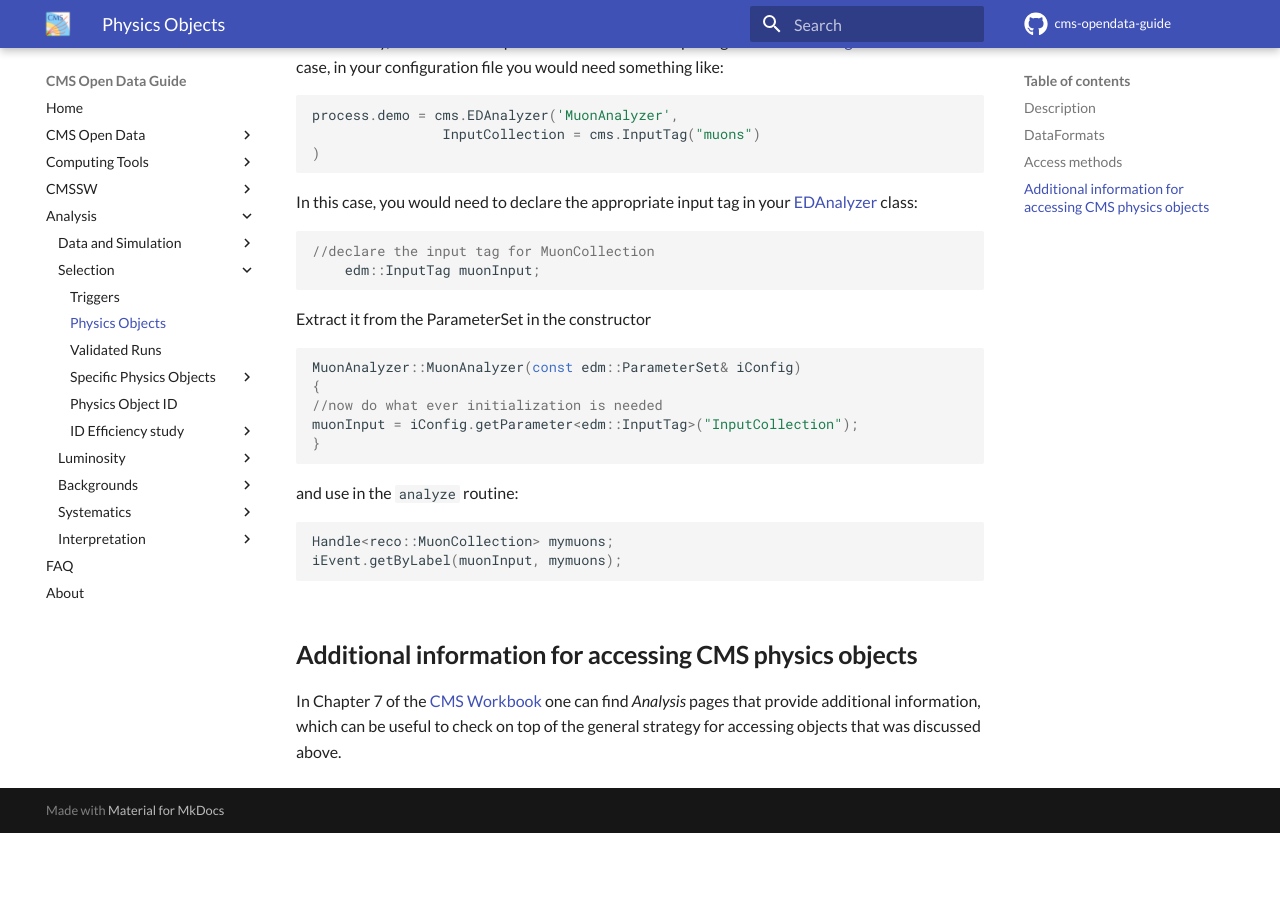
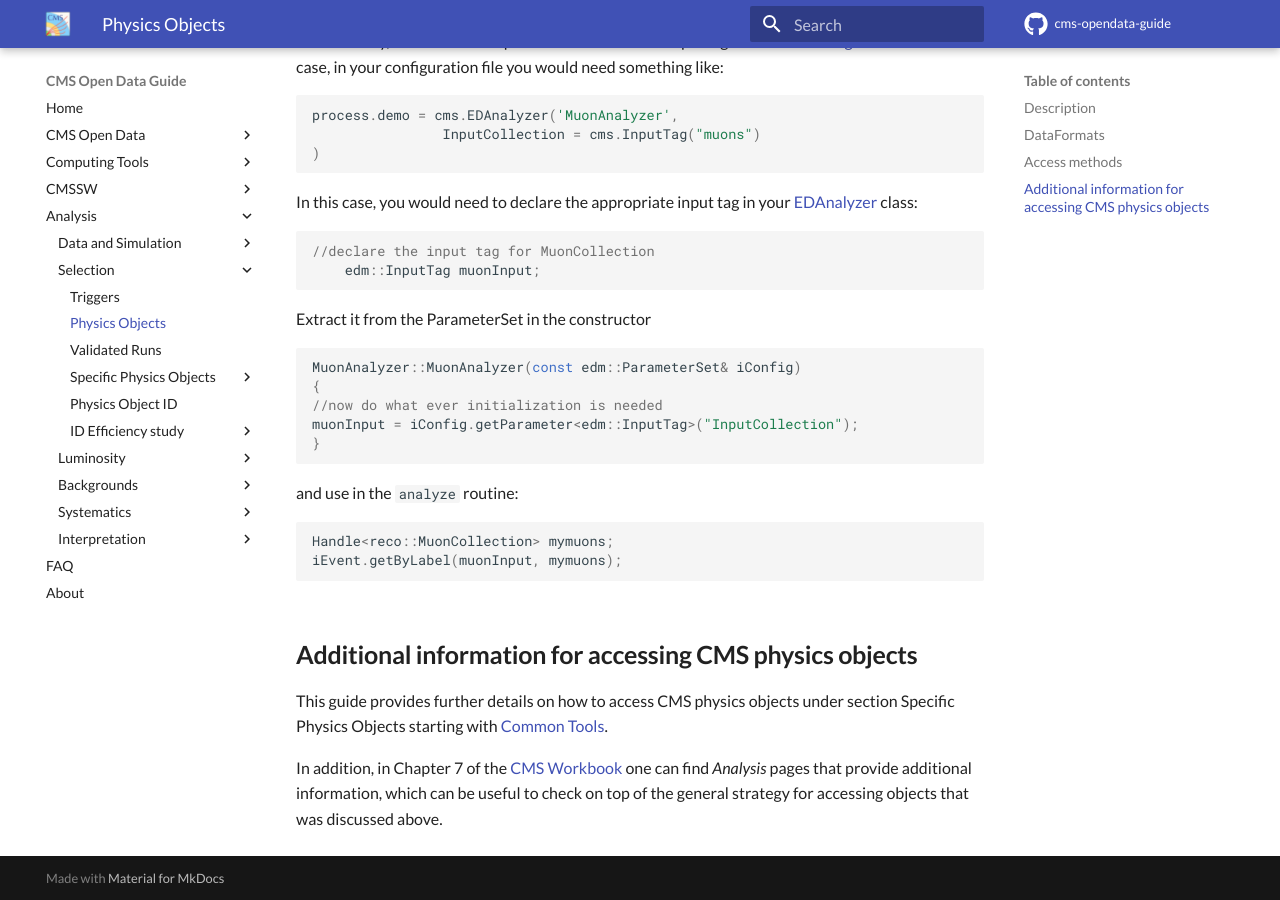
Before and after one commit to cernopendata/cms-opendata-guide, an MkDocs documentation site: the page built from docs/analysis/selection/objects.md, in a window 1280 px wide and 900 px high, scrolled down 2691 px. Built offline with MkDocs 1.6.1 and Material for MkDocs 9.7.7, drawn with Linux system fonts in a browser that asks for light colours; comment, search, counter and statistics services are not loaded; before the commit the page ends 3524 px from its top, so only the background shows below that.

Commit message:
analysis: updates to objects pages

```diff
--- a/docs/analysis/selection/objects.md
+++ b/docs/analysis/selection/objects.md
@@ -145,4 +145,6 @@ In the [Event methods for data access](https://twiki.cern.ch/twiki/bin/view/CMSP
 
 ## Additional information for accessing CMS physics objects
 
-In Chapter 7 of the [CMS Workbook](https://twiki.cern.ch/twiki/bin/view/CMSPublic/WorkBookIntroHiLevelReco) one can find *Analysis* pages that provide additional information, which can be useful to check on top of the general strategy for accessing objects that was discussed above.
+This guide provides further details on how to access CMS physics objects under section Specific Physics Objects starting with [Common Tools](objects/tools.md).
+
+In addition, in Chapter 7 of the [CMS Workbook](https://twiki.cern.ch/twiki/bin/view/CMSPublic/WorkBookIntroHiLevelReco) one can find *Analysis* pages that provide additional information, which can be useful to check on top of the general strategy for accessing objects that was discussed above.
```
Also changed, not shown: docs/analysis/selection/objects/tools.md (+23 -14 lines).
